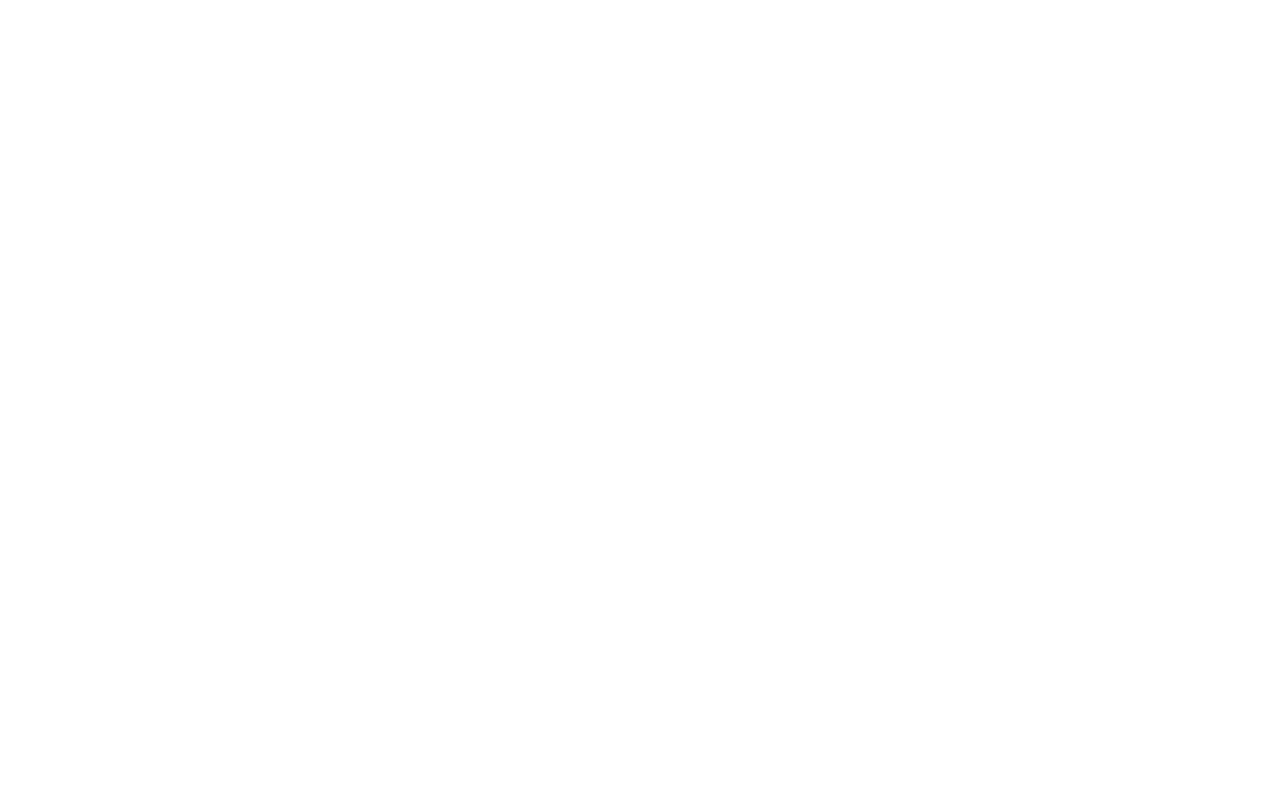
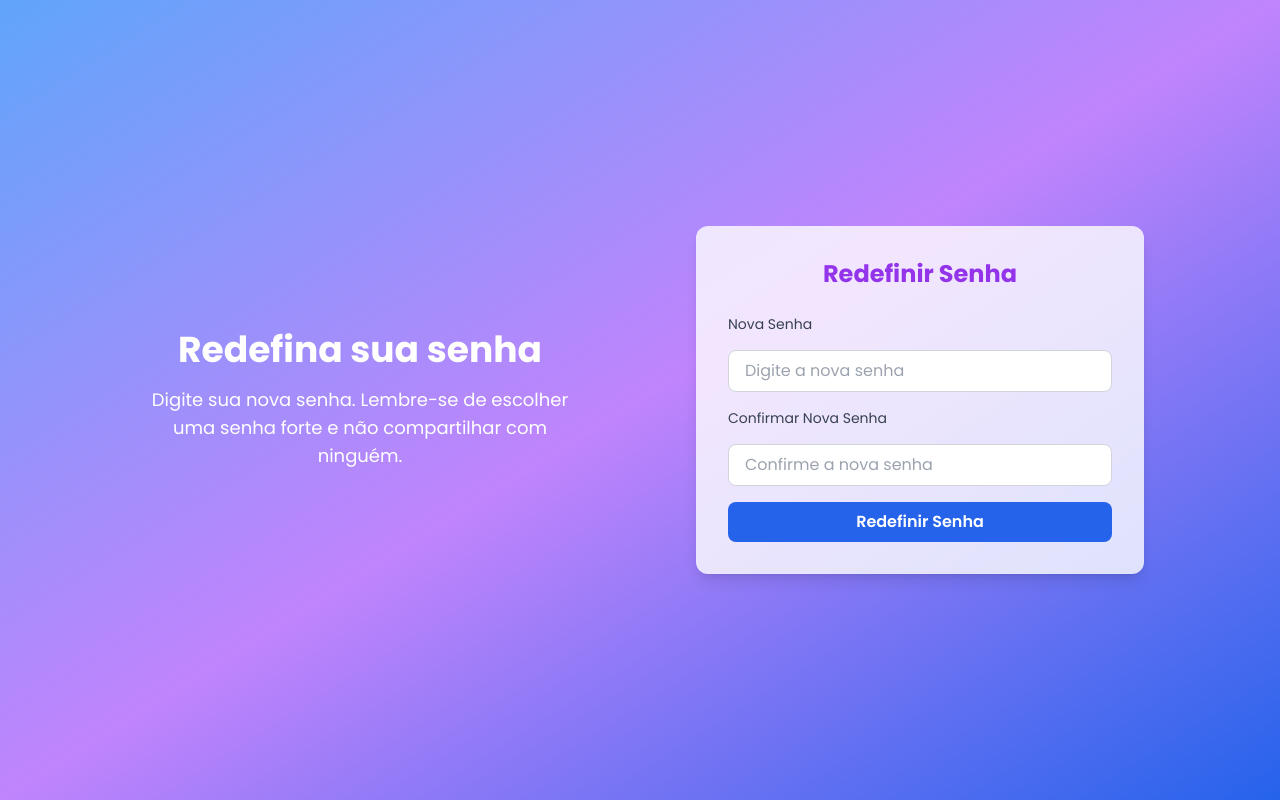
Before and after one commit to Rodrigo081pb/DoarProject, a React (Vite) app: page /reset-senha in a window 1280 px wide. Before the commit this address had no page. Built offline with nearby package versions, Linux system fonts and the light colour scheme.

Commit message:
styled: ajustes nas cores

```diff
--- a/src/pages/EsqueceuSenha/components/EsqueceuSenhaForm.jsx
+++ b/src/pages/EsqueceuSenha/components/EsqueceuSenhaForm.jsx
@@ -18,7 +18,7 @@
 
   return (
     <div className="bg-white bg-opacity-80 rounded-xl shadow-lg p-8 w-full max-w-md mx-auto">
-      <h2 className="text-2xl font-bold mb-6 text-center text-white-700">Recuperar Senha</h2>
+      <h2 className="text-2xl font-bold mb-6 text-center text-purple-600">Recuperar Senha</h2>
       {success ? (
         <div className="text-green-600 text-center">
           Um link de recuperação foi enviado para seu e-mail!
--- /dev/null
+++ b/src/pages/ResetSenha/ResetSenha.jsx
@@ -0,0 +1,28 @@
+
+import React from "react";
+import ResetSenhaForm from "./components/ResetSenhaForm";
+import WelcomeSection from "./components/WelcomeSection";
+
+const ResetSenha = () => {
+	React.useEffect(() => {
+		document.body.classList.remove('with-navbar');
+		return () => {
+			document.body.classList.add('with-navbar');
+		};
+	}, []);
+	return (
+		<div className="min-h-screen flex flex-col justify-between bg-gradient-to-br from-blue-400 via-purple-400 to-blue-600 relative">
+			<div className="absolute inset-0 w-full h-full bg-gradient-to-br from-blue-400 via-purple-400 to-blue-600 opacity-80 -z-10" />
+			<div className="flex flex-col md:flex-row items-center justify-between w-full h-full px-6 py-10 md:py-0 md:px-20 gap-10 md:gap-0">
+				<div className="flex flex-col gap-10 md:gap-20 justify-center md:h-screen md:w-1/2">
+					<WelcomeSection />
+				</div>
+				<div className="flex flex-col justify-center md:h-screen md:w-1/2 w-full">
+					<ResetSenhaForm />
+				</div>
+			</div>
+		</div>
+	);
+};
+
+export default ResetSenha;
--- /dev/null
+++ b/src/pages/ResetSenha/components/ResetSenhaForm.jsx
@@ -0,0 +1,66 @@
+import React, { useState } from "react";
+
+const ResetSenhaForm = () => {
+  const [password, setPassword] = useState("");
+  const [confirmPassword, setConfirmPassword] = useState("");
+  const [success, setSuccess] = useState(false);
+  const [error, setError] = useState("");
+
+  const handleSubmit = (e) => {
+    e.preventDefault();
+    setError("");
+    if (password.length < 6) {
+      setError("A senha deve ter pelo menos 6 caracteres.");
+      return;
+    }
+    if (password !== confirmPassword) {
+      setError("As senhas não coincidem.");
+      return;
+    }
+    // Simulação de troca de senha
+    setSuccess(true);
+  };
+
+  return (
+    <div className="bg-white bg-opacity-80 rounded-xl shadow-lg p-8 w-full max-w-md mx-auto">
+      <h2 className="text-2xl font-bold mb-6 text-center  text-purple-600">Redefinir Senha</h2>
+      {success ? (
+        <div className="text-green-600 text-center">
+          Senha redefinida com sucesso! Você já pode fazer login.
+        </div>
+      ) : (
+        <form onSubmit={handleSubmit} className="flex flex-col gap-4">
+          <label htmlFor="password" className="text-sm font-medium text-gray-700">Nova Senha</label>
+          <input
+            id="password"
+            type="password"
+            value={password}
+            onChange={(e) => setPassword(e.target.value)}
+            className="border border-gray-300 rounded-lg px-4 py-2 focus:outline-none focus:ring-2 focus:ring-blue-400"
+            placeholder="Digite a nova senha"
+            required
+          />
+          <label htmlFor="confirmPassword" className="text-sm font-medium text-gray-700">Confirmar Nova Senha</label>
+          <input
+            id="confirmPassword"
+            type="password"
+            value={confirmPassword}
+            onChange={(e) => setConfirmPassword(e.target.value)}
+            className="border border-gray-300 rounded-lg px-4 py-2 focus:outline-none focus:ring-2 focus:ring-blue-400"
+            placeholder="Confirme a nova senha"
+            required
+          />
+          {error && <span className="text-red-500 text-sm">{error}</span>}
+          <button
+            type="submit"
+            className="bg-blue-600 text-white font-semibold py-2 rounded-lg hover:bg-blue-700 transition"
+          >
+            Redefinir Senha
+          </button>
+        </form>
+      )}
+    </div>
+  );
+};
+
+export default ResetSenhaForm;
--- /dev/null
+++ b/src/pages/ResetSenha/components/WelcomeSection.jsx
@@ -0,0 +1,12 @@
+import React from "react";
+
+const WelcomeSection = () => (
+  <div className="flex flex-col items-center justify-center h-full">
+    <h1 className="text-4xl font-bold text-white mb-4 text-center">Redefina sua senha</h1>
+    <p className="text-lg text-white text-center max-w-md">
+      Digite sua nova senha. Lembre-se de escolher uma senha forte e não compartilhar com ninguém.
+    </p>
+  </div>
+);
+
+export default WelcomeSection;
--- a/src/routes/routes.jsx
+++ b/src/routes/routes.jsx
@@ -3,6 +3,7 @@
 import Login from '../pages/Login/Login'
 import Register from '../pages/Register/Register'
 import EsqueceuSenha from '../pages/EsqueceuSenha/EsqueceuSenha'
+import ResetSenha from '../pages/ResetSenha/ResetSenha'
 
 export default function AppRoutes() {
   return (
@@ -12,6 +13,7 @@
         <Route path="/login" element={<Login />} />
         <Route path="/register" element={<Register/>} />
         <Route path="/esqueceu-senha" element={<EsqueceuSenha />} />
+        <Route path="/reset-senha" element={<ResetSenha />} />
       </Routes>
     </BrowserRouter>
   );
```
